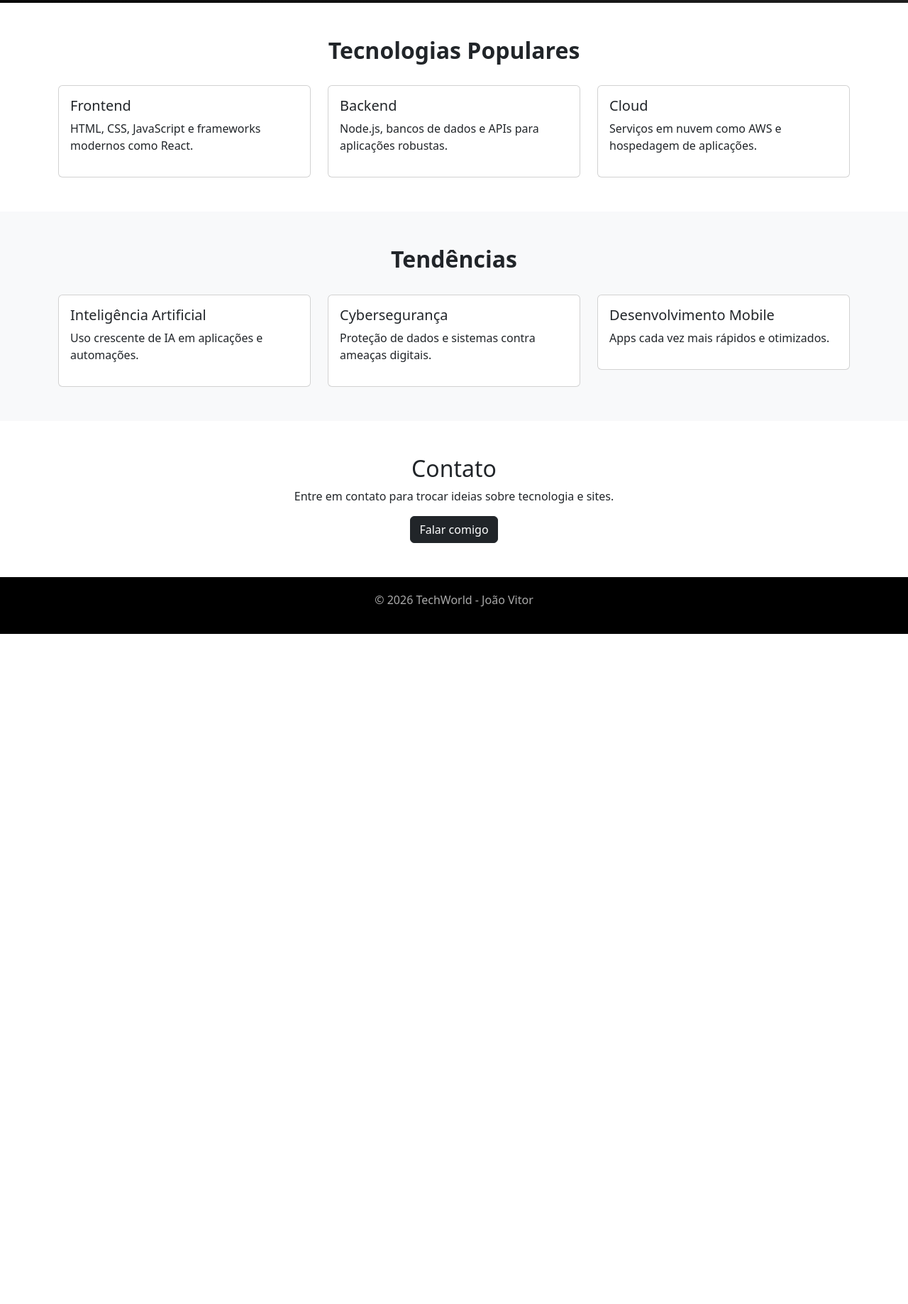
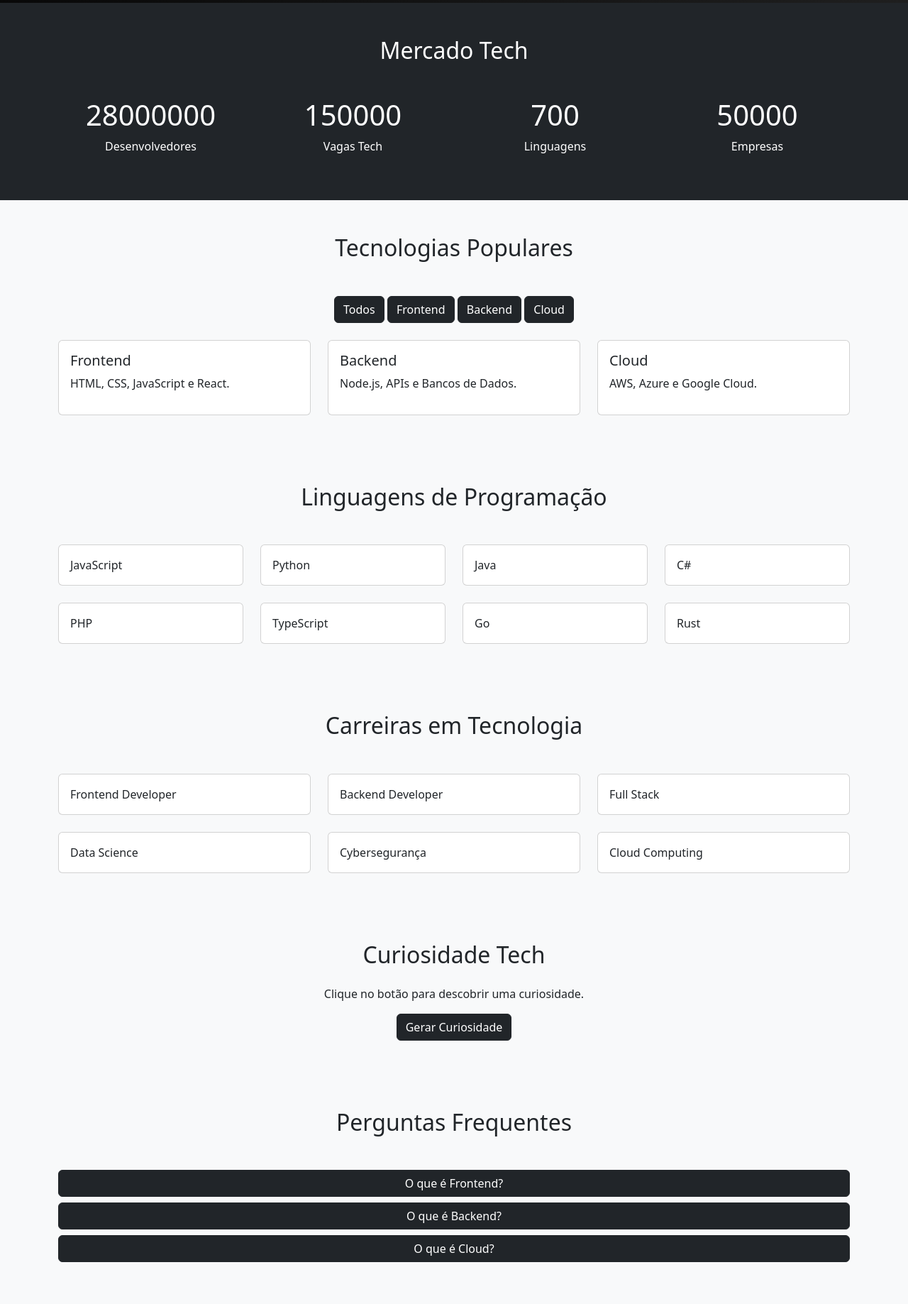
Before and after one commit to joaovitorfelipe/Projeto-BootStrap, a plain HTML site: page index.html in a window 1280 px wide. Shown: the part 796-2633 px from the top of the page at 71% size. Before the commit the page ends 1689 px from the top, so only its background shows below. Drawn offline with nearby package versions, Linux system fonts and the light colour scheme.

Commit message:
Update index.html

```diff
--- a/index.html
+++ b/index.html
@@ -3,163 +3,283 @@
 <head>
 <meta charset="UTF-8">
 <meta name="viewport" content="width=device-width, initial-scale=1.0">
-  <title>Tech Site</title>
+
+<title>TechWorld Hub</title>
 
 <link href="https://cdn.jsdelivr.net/npm/bootstrap@5.3.0/dist/css/bootstrap.min.css" rel="stylesheet">
+<link rel="stylesheet" href="style.css">
+</head>
 
-  <style>
-    body { scroll-behavior: smooth; }
-
-    .hero {
-      height: 100vh;
-      display: flex;
-      align-items: center;
-      background: linear-gradient(120deg, #000000, #1f1f1f);
-      color: white;
-    }
-
-    .card:hover {
-      transform: scale(1.03);
-      transition: 0.3s;
-    }
-
-    .section-title {
-      font-weight: bold;
-      margin-bottom: 30px;
-    }
-
-    footer {
-      background: #000;
-      color: #aaa;
-      padding: 20px 0;
-    }
-  </style>
-</head>
 <body>
 
 <nav class="navbar navbar-expand-lg navbar-dark bg-black fixed-top">
 <div class="container">
-    <a class="navbar-brand" href="#">TechWorld</a>
+
+<a class="navbar-brand" href="#">TechWorld Hub</a>
 
 <button class="navbar-toggler" data-bs-toggle="collapse" data-bs-target="#menu">
 <span class="navbar-toggler-icon"></span>
 </button>
 
 <div class="collapse navbar-collapse" id="menu">
+
 <ul class="navbar-nav ms-auto">
+
 <li class="nav-item"><a class="nav-link" href="#inicio">Início</a></li>
 <li class="nav-item"><a class="nav-link" href="#tecnologias">Tecnologias</a></li>
-        <li class="nav-item"><a class="nav-link" href="#tendencias">Tendências</a></li>
+<li class="nav-item"><a class="nav-link" href="#roadmaps">Carreiras</a></li>
+<li class="nav-item"><a class="nav-link" href="#faq">FAQ</a></li>
 <li class="nav-item"><a class="nav-link" href="#contato">Contato</a></li>
+
+<li class="nav-item ms-3">
+<button id="tema" class="btn btn-outline-light">
+🌙
+</button>
+</li>
+
 </ul>
+
 </div>
 </div>
 </nav>
 
 <section id="inicio" class="hero text-center">
 <div class="container">
-    <h1 class="display-4">Explorando o Mundo da Tecnologia</h1>
-    <p class="lead">Novidades, tendências e ferramentas do universo digital</p>
-    <a href="#tecnologias" class="btn btn-light mt-3">Explorar</a>
+
+<h1 class="display-3">O Futuro da Tecnologia</h1>
+
+<p class="lead">
+Aprenda sobre programação, tendências e carreiras.
+</p>
+
+<a href="#tecnologias" class="btn btn-light btn-lg">
+Explorar
+</a>
+
+</div>
+</section>
+
+<section class="py-5 bg-dark text-white">
+<div class="container">
+
+<h2 class="text-center mb-5">Mercado Tech</h2>
+
+<div class="row text-center">
+
+<div class="col-md-3">
+<h1 id="devs">0</h1>
+<p>Desenvolvedores</p>
+</div>
+
+<div class="col-md-3">
+<h1 id="vagas">0</h1>
+<p>Vagas Tech</p>
+</div>
+
+<div class="col-md-3">
+<h1 id="ling">0</h1>
+<p>Linguagens</p>
+</div>
+
+<div class="col-md-3">
+<h1 id="empresas">0</h1>
+<p>Empresas</p>
+</div>
+
+</div>
+
 </div>
 </section>
 
 <section id="tecnologias" class="py-5">
 <div class="container">
-    <h2 class="text-center section-title">Tecnologias Populares</h2>
+
+<h2 class="text-center mb-5">
+Tecnologias Populares
+</h2>
+
+<div class="text-center mb-4">
+
+<button class="btn btn-dark filtro" data-categoria="todos">
+Todos
+</button>
+
+<button class="btn btn-dark filtro" data-categoria="frontend">
+Frontend
+</button>
+
+<button class="btn btn-dark filtro" data-categoria="backend">
+Backend
+</button>
+
+<button class="btn btn-dark filtro" data-categoria="cloud">
+Cloud
+</button>
+
+</div>
 
 <div class="row">
 
-      <div class="col-md-4">
-        <div class="card">
+<div class="col-md-4 tecnologia frontend">
+<div class="card h-100">
 <div class="card-body">
-            <h5 class="card-title">Frontend</h5>
-            <p>HTML, CSS, JavaScript e frameworks modernos como React.</p>
+<h5>Frontend</h5>
+<p>HTML, CSS, JavaScript e React.</p>
 </div>
 </div>
 </div>
 
-      <div class="col-md-4">
-        <div class="card">
+<div class="col-md-4 tecnologia backend">
+<div class="card h-100">
 <div class="card-body">
-            <h5 class="card-title">Backend</h5>
-            <p>Node.js, bancos de dados e APIs para aplicações robustas.</p>
+<h5>Backend</h5>
+<p>Node.js, APIs e Bancos de Dados.</p>
 </div>
 </div>
 </div>
 
-      <div class="col-md-4">
-        <div class="card">
+<div class="col-md-4 tecnologia cloud">
+<div class="card h-100">
 <div class="card-body">
-            <h5 class="card-title">Cloud</h5>
-            <p>Serviços em nuvem como AWS e hospedagem de aplicações.</p>
+<h5>Cloud</h5>
+<p>AWS, Azure e Google Cloud.</p>
 </div>
 </div>
 </div>
 
 </div>
+
 </div>
 </section>
 
-<section id="tendencias" class="bg-light py-5">
+<section class="bg-light py-5">
+
 <div class="container">
-    <h2 class="text-center section-title">Tendências</h2>
 
-    <div class="row">
+<h2 class="text-center mb-5">
+Linguagens de Programação
+</h2>
 
-      <div class="col-md-4">
-        <div class="card">
-          <div class="card-body">
-            <h5>Inteligência Artificial</h5>
-            <p>Uso crescente de IA em aplicações e automações.</p>
-          </div>
-        </div>
-      </div>
+<div class="row g-4">
 
-      <div class="col-md-4">
-        <div class="card">
-          <div class="card-body">
-            <h5>Cybersegurança</h5>
-            <p>Proteção de dados e sistemas contra ameaças digitais.</p>
-          </div>
-        </div>
-      </div>
+<div class="col-md-3"><div class="card"><div class="card-body">JavaScript</div></div></div>
+<div class="col-md-3"><div class="card"><div class="card-body">Python</div></div></div>
+<div class="col-md-3"><div class="card"><div class="card-body">Java</div></div></div>
+<div class="col-md-3"><div class="card"><div class="card-body">C#</div></div></div>
 
-      <div class="col-md-4">
-        <div class="card">
-          <div class="card-body">
-            <h5>Desenvolvimento Mobile</h5>
-            <p>Apps cada vez mais rápidos e otimizados.</p>
-          </div>
-        </div>
+<div class="col-md-3"><div class="card"><div class="card-body">PHP</div></div></div>
+<div class="col-md-3"><div class="card"><div class="card-body">TypeScript</div></div></div>
+<div class="col-md-3"><div class="card"><div class="card-body">Go</div></div></div>
+<div class="col-md-3"><div class="card"><div class="card-body">Rust</div></div></div>
+
 </div>
 
 </div>
+
+</section>
+
+<section id="roadmaps" class="py-5">
+<div class="container">
+
+<h2 class="text-center mb-5">
+Carreiras em Tecnologia
+</h2>
+
+<div class="row g-4">
+
+<div class="col-md-4"><div class="card"><div class="card-body">Frontend Developer</div></div></div>
+<div class="col-md-4"><div class="card"><div class="card-body">Backend Developer</div></div></div>
+<div class="col-md-4"><div class="card"><div class="card-body">Full Stack</div></div></div>
+
+<div class="col-md-4"><div class="card"><div class="card-body">Data Science</div></div></div>
+<div class="col-md-4"><div class="card"><div class="card-body">Cybersegurança</div></div></div>
+<div class="col-md-4"><div class="card"><div class="card-body">Cloud Computing</div></div></div>
+
+</div>
+
 </div>
 </section>
 
+<section class="py-5 bg-light">
+<div class="container text-center">
+
+<h2 class="mb-4">
+Curiosidade Tech
+</h2>
+
+<p id="curiosidade">
+Clique no botão para descobrir uma curiosidade.
+</p>
+
+<button id="gerar" class="btn btn-dark">
+Gerar Curiosidade
+</button>
+
+</div>
+</section>
+
+<section id="faq" class="py-5">
+
+<div class="container">
+
+<h2 class="text-center mb-5">
+Perguntas Frequentes
+</h2>
+
+<button class="faq-btn btn btn-dark w-100 mb-2">
+O que é Frontend?
+</button>
+
+<p class="faq-text d-none">
+Frontend é tudo que o usuário vê no navegador.
+</p>
+
+<button class="faq-btn btn btn-dark w-100 mb-2">
+O que é Backend?
+</button>
+
+<p class="faq-text d-none">
+Backend processa dados e regras do sistema.
+</p>
+
+<button class="faq-btn btn btn-dark w-100 mb-2">
+O que é Cloud?
+</button>
+
+<p class="faq-text d-none">
+Cloud é a computação em nuvem.
+</p>
+
+</div>
+
+</section>
+
 <section id="contato" class="py-5">
+
 <div class="container text-center">
+
 <h2>Contato</h2>
-    <p>Entre em contato para trocar ideias sobre tecnologia e sites.</p>
-    <a href="#" id="falecomigo" class="btn btn-dark">Falar comigo</a>
+
+<p>
+Entre em contato para conversar sobre tecnologia.
+</p>
+
+<button id="falecomigo" class="btn btn-dark">
+Falar comigo
+</button>
+
 </div>
+
 </section>
 
 <footer class="text-center">
 <div class="container">
-    <p>© 2026 TechWorld - João Vitor</p>
+<p>© 2026 TechWorld Hub - João Vitor</p>
 </div>
 </footer>
 
 <script src="https://cdn.jsdelivr.net/npm/bootstrap@5.3.0/dist/js/bootstrap.bundle.min.js"></script>
+<script src="script.js"></script>
 
-<script>
-    const botao = document.getElementById("falecomigo");
-
-  botao.addEventListener("click", function () {
-    window.open("https://wa.me/5527999562749");
-  });
-</script>
 </body>
 </html>
```
Lines whose indentation alone changed are shown as unchanged.
